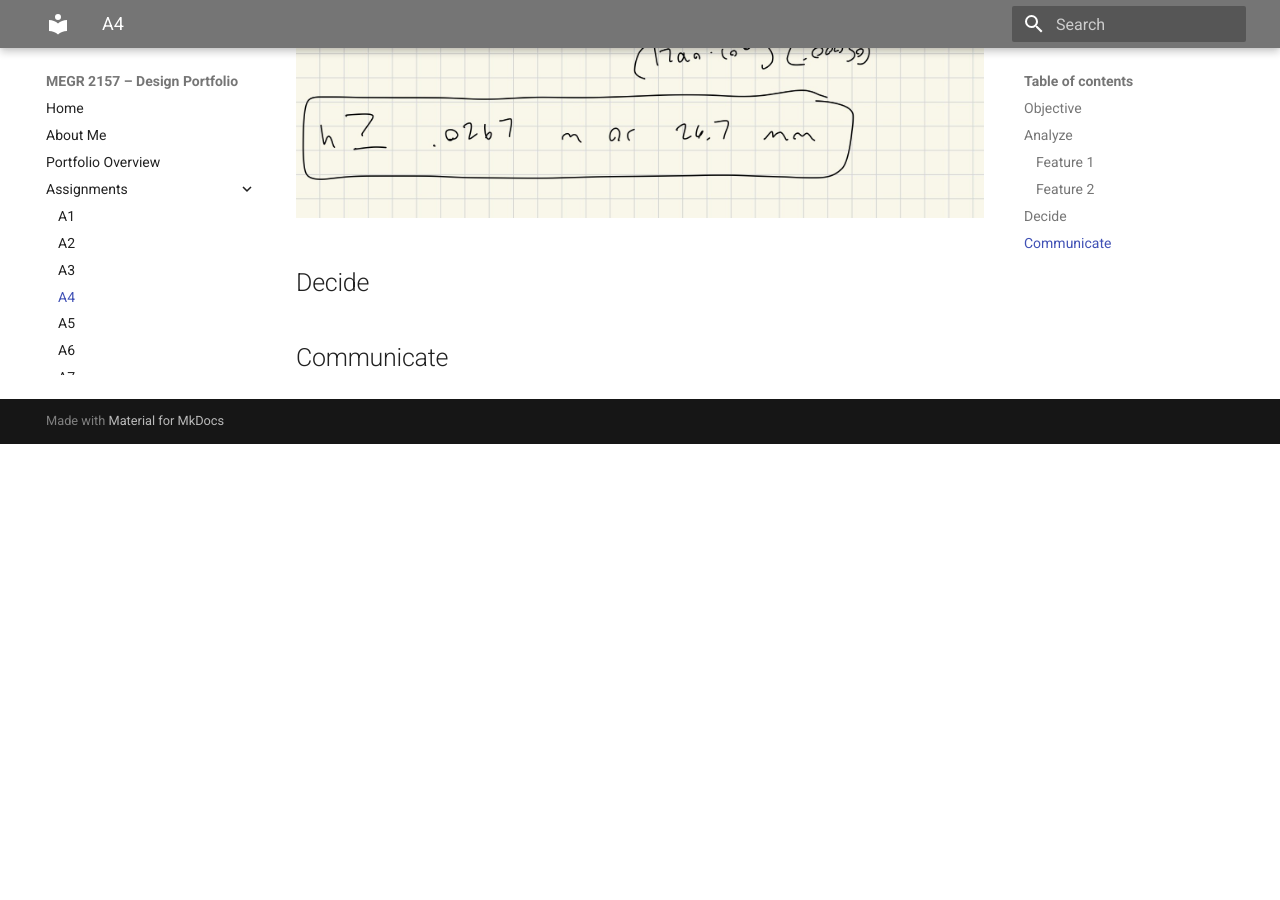
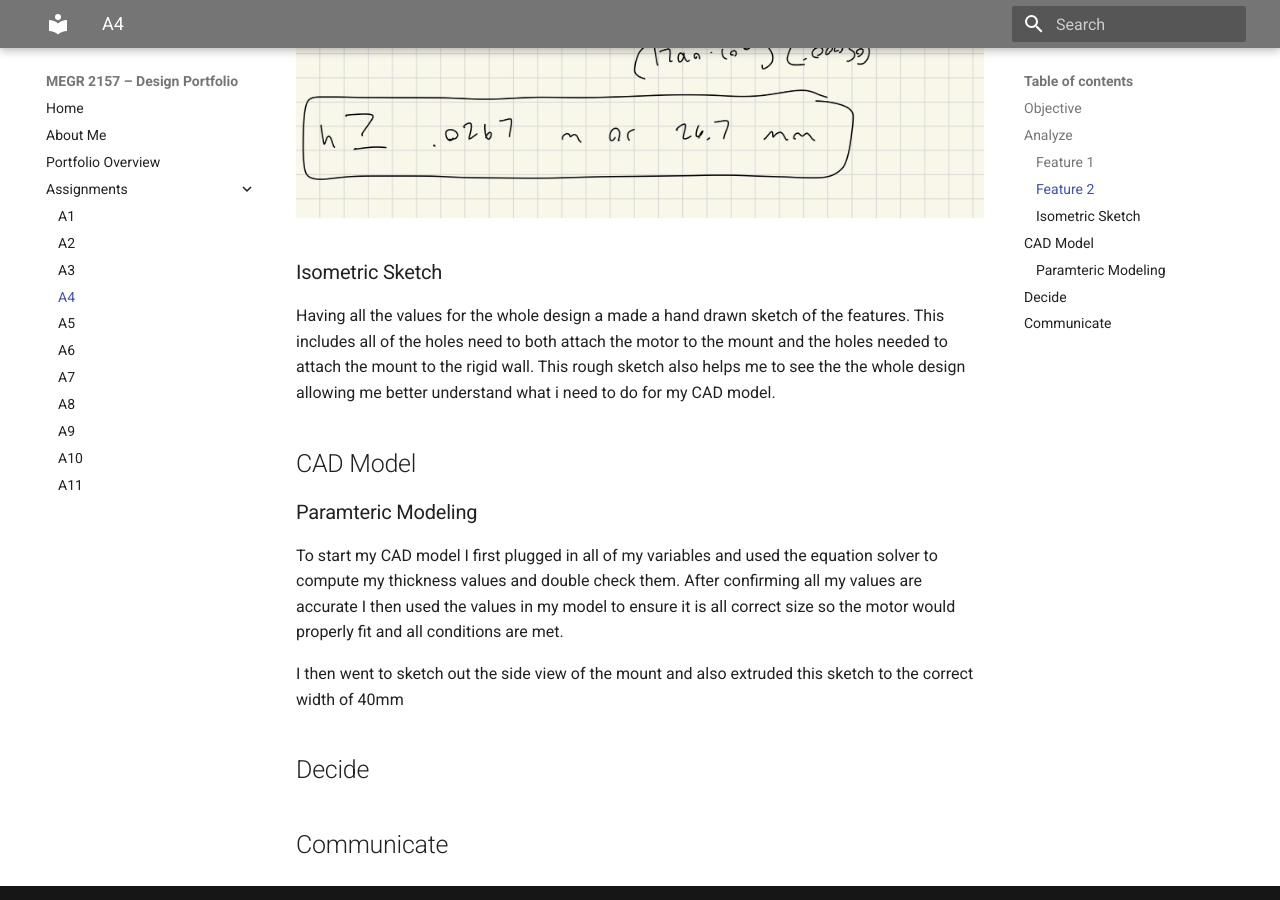
Before and after one commit to jadelma5/megr2156-portfolio, an MkDocs documentation site: the page built from docs/assignments/A04/index.md, in a window 1280 px wide and 900 px high, scrolled down 5682 px. Built offline with MkDocs 1.6.1 and Material for MkDocs 9.7.7, drawn with Linux system fonts in a browser that asks for light colours; before the commit the page ends 6126 px from its top, so only the background shows below that.

Commit message:
Update index.md

```diff
--- a/docs/assignments/A04/index.md
+++ b/docs/assignments/A04/index.md
@@ -38,6 +38,19 @@ From there we now use the same stress and deflection equations to solve for the
 ![sym](Sym2.jpg)
 ![number](numsym.jpg)
 
+### Isometric Sketch
+
+Having all the values for the whole design a made a hand drawn sketch of the features. This includes all of the holes need to both attach the motor to the mount and the holes needed to attach the mount to the rigid wall. This rough sketch also helps me to see the the whole design allowing me better understand what i need to do for my CAD model.
+
+## CAD Model
+
+### Paramteric Modeling
+
+To start my CAD model I first plugged in all of my variables and used the equation solver to compute my thickness values and double check them. After confirming all my values are accurate I then used the values in my model to ensure it is all correct size so the motor would properly fit and all conditions are met.
+
+
+
+I then went to sketch out the side view of the mount and also extruded this sketch to the correct width of 40mm
 ## Decide
 
 
```
